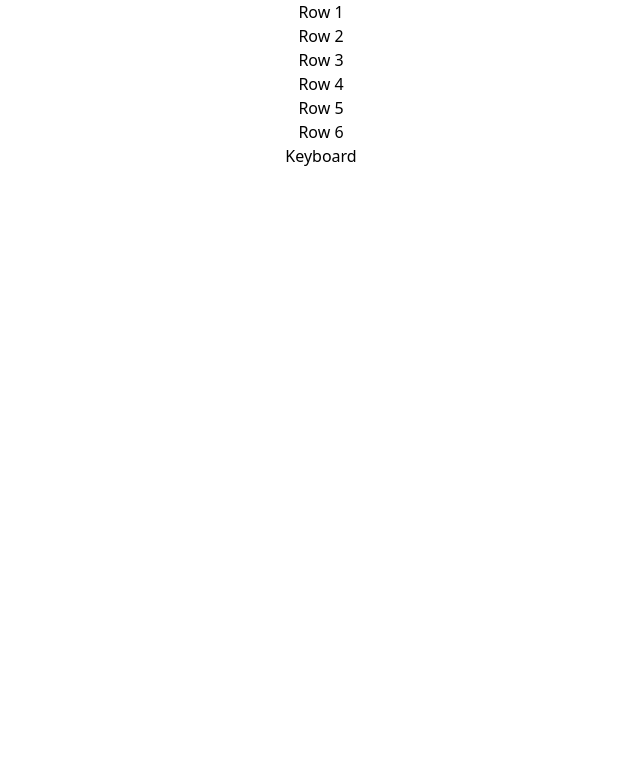
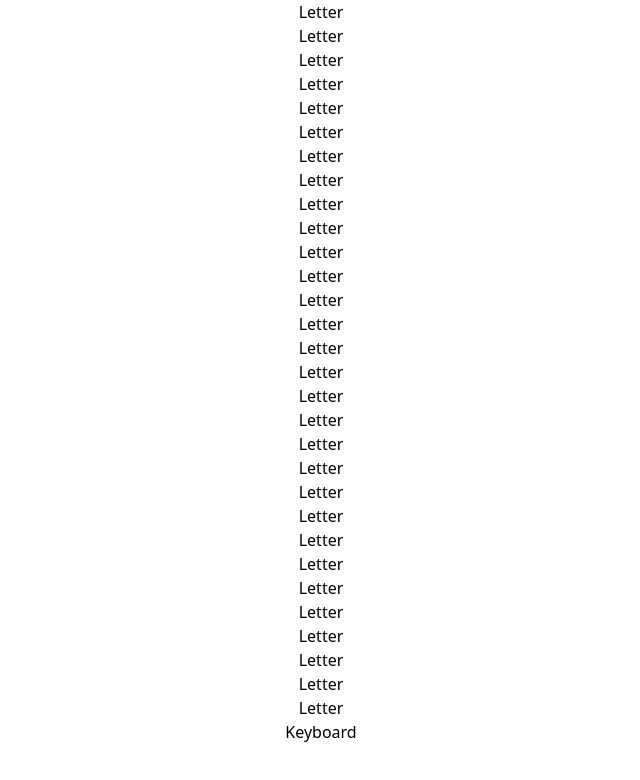
Before and after one commit to RdotSilva/TypeScript-React-WordUp, a React (Create React App) app: page / in a window 1280 px wide. Shown: the top 780 px of the page, without its empty margins (319-959 px from the left). Built offline with nearby package versions, Linux system fonts and the light colour scheme.

Commit message:
Replace placeholder rows with letters

```diff
--- a/src/components/Board.tsx
+++ b/src/components/Board.tsx
@@ -1,5 +1,6 @@
 import React, { useState } from "react";
 import { boardDefault } from "../utils/board";
+import Letter from "./Letter";
 
 type Props = {};
 
@@ -7,12 +8,48 @@ const Board = (props: Props) => {
   const [board, setBoard] = useState(boardDefault);
   return (
     <div>
-      <div>Row 1</div>
-      <div>Row 2</div>
-      <div>Row 3</div>
-      <div>Row 4</div>
-      <div>Row 5</div>
-      <div>Row 6</div>
+      <div>
+        <Letter letterPos={0} attemptVal={0} />
+        <Letter letterPos={1} attemptVal={0} />
+        <Letter letterPos={2} attemptVal={0} />
+        <Letter letterPos={3} attemptVal={0} />
+        <Letter letterPos={4} attemptVal={0} />
+      </div>
+      <div>
+        <Letter letterPos={0} attemptVal={1} />
+        <Letter letterPos={1} attemptVal={1} />
+        <Letter letterPos={2} attemptVal={1} />
+        <Letter letterPos={3} attemptVal={1} />
+        <Letter letterPos={4} attemptVal={1} />
+      </div>
+      <div>
+        <Letter letterPos={0} attemptVal={2} />
+        <Letter letterPos={1} attemptVal={2} />
+        <Letter letterPos={2} attemptVal={2} />
+        <Letter letterPos={3} attemptVal={2} />
+        <Letter letterPos={4} attemptVal={2} />
+      </div>
+      <div>
+        <Letter letterPos={0} attemptVal={3} />
+        <Letter letterPos={1} attemptVal={3} />
+        <Letter letterPos={2} attemptVal={3} />
+        <Letter letterPos={3} attemptVal={3} />
+        <Letter letterPos={4} attemptVal={3} />
+      </div>
+      <div>
+        <Letter letterPos={0} attemptVal={4} />
+        <Letter letterPos={1} attemptVal={4} />
+        <Letter letterPos={2} attemptVal={4} />
+        <Letter letterPos={3} attemptVal={4} />
+        <Letter letterPos={4} attemptVal={4} />
+      </div>
+      <div>
+        <Letter letterPos={0} attemptVal={5} />
+        <Letter letterPos={1} attemptVal={5} />
+        <Letter letterPos={2} attemptVal={5} />
+        <Letter letterPos={3} attemptVal={5} />
+        <Letter letterPos={4} attemptVal={5} />
+      </div>
     </div>
   );
 };
```
